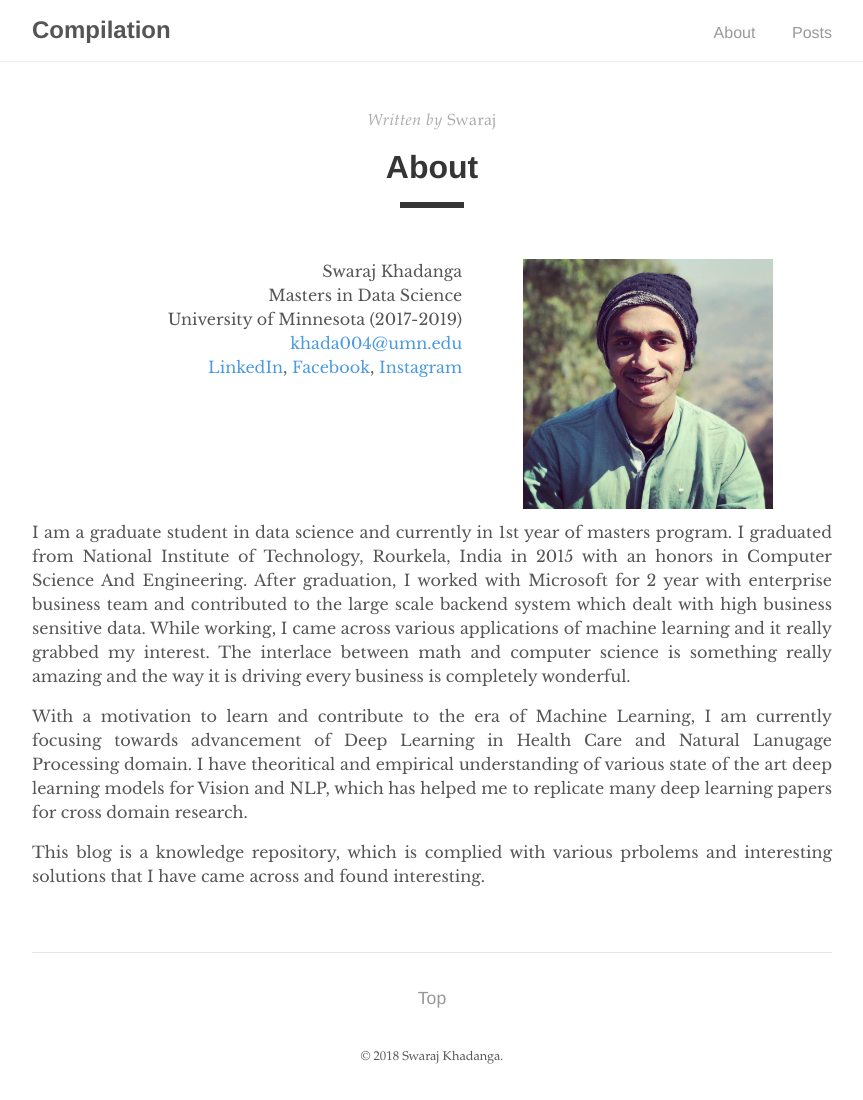
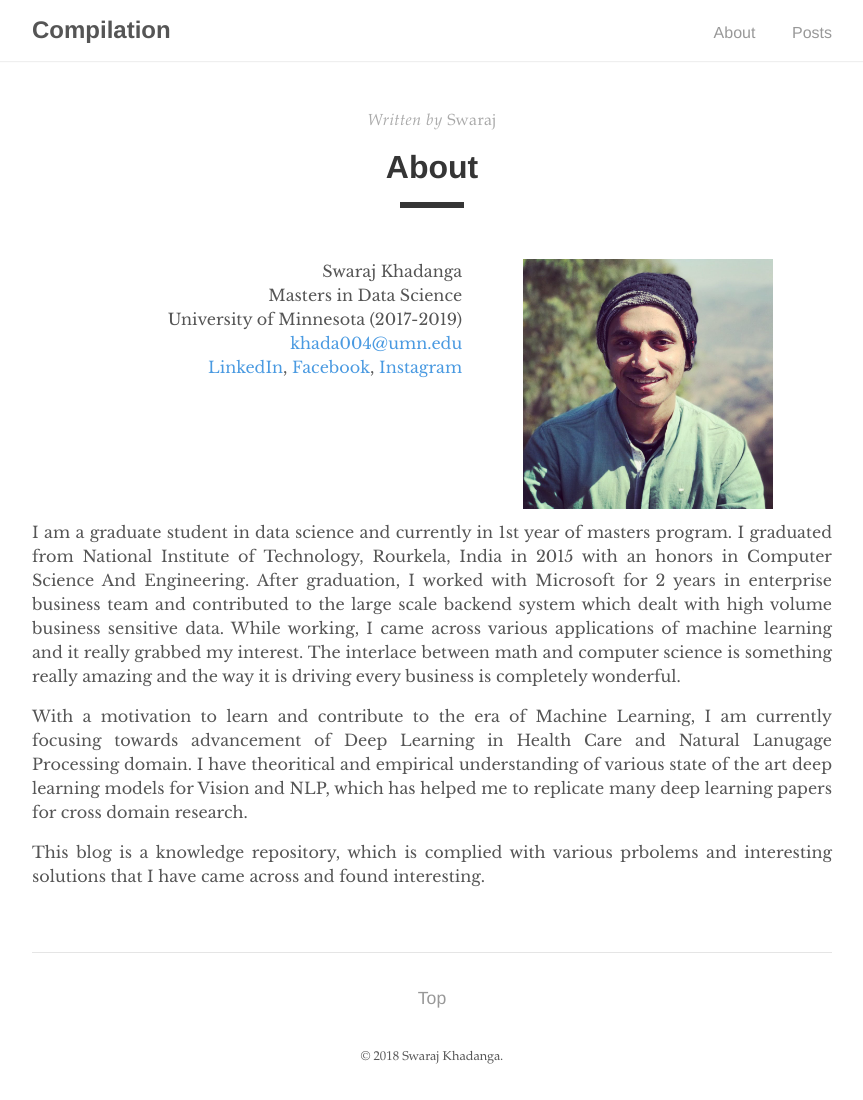
Before and after one commit to Swarajk7/swarajk7.github.io, a Jekyll site: the page built from about.md, in a window 1280 px wide. Shown: the whole page, without its empty margins (208-1071 px from the left). Built offline with Jekyll 4.4.1, drawn with Linux system fonts in a browser that asks for light colours.

Commit message:
fixed about me page

```diff
--- a/about.md
+++ b/about.md
@@ -25,7 +25,7 @@ permalink: /about/
     <td align="left"><img src="../assets/dp.jpg" id="dp"></td>
 </table>
 
-I am a graduate student in data science and currently in 1st year of masters program. I graduated from National Institute of Technology, Rourkela, India in 2015 with an honors in Computer Science And Engineering. After graduation, I worked with Microsoft for 2 year with enterprise business team and contributed to the large scale backend system which dealt with high business sensitive data. While working, I came across various applications of machine learning and it really grabbed my interest. The interlace between math and computer science is something really amazing and the way it is driving every business is completely wonderful.
+I am a graduate student in data science and currently in 1st year of masters program. I graduated from National Institute of Technology, Rourkela, India in 2015 with an honors in Computer Science And Engineering. After graduation, I worked with Microsoft for 2 years in enterprise business team and contributed to the large scale backend system which dealt with high volume business sensitive data. While working, I came across various applications of machine learning and it really grabbed my interest. The interlace between math and computer science is something really amazing and the way it is driving every business is completely wonderful.
 
 With a motivation to learn and contribute to the era of Machine Learning, I am currently focusing towards advancement of Deep Learning in Health Care and Natural Lanugage Processing domain. I have theoritical and empirical understanding of various state of the art deep learning models for Vision and NLP, which has helped me to replicate many deep learning papers for cross domain research.
 
```
